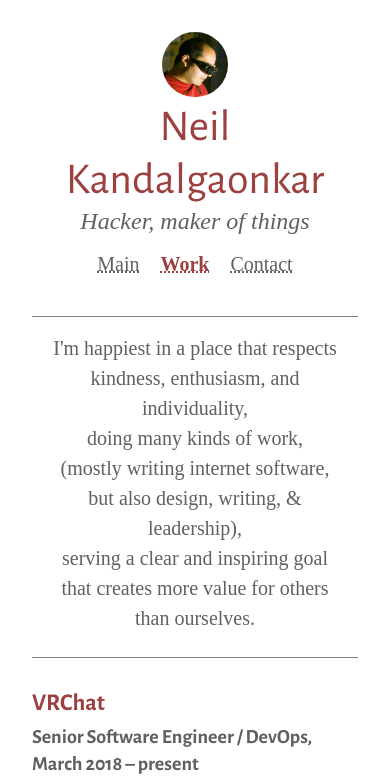
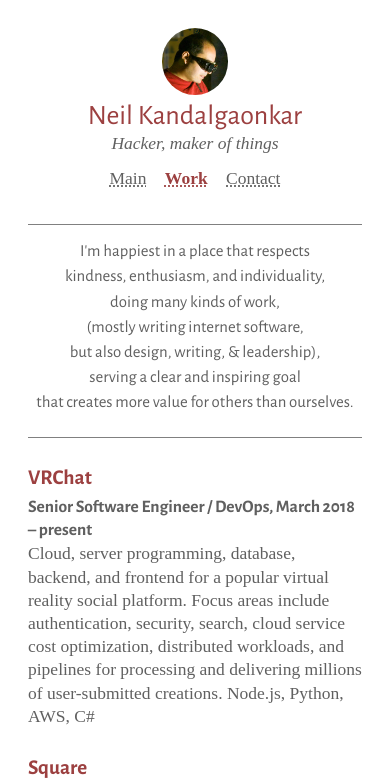
Before and after one commit to neilk/permaweb, a plain HTML site: page site/work/index.html in a window 390 px wide. Shown: the top 782 px of the page. Drawn offline with Linux system fonts and the light colour scheme; a web font is replaced by a local one.

Commit message:
mobile fixes

```diff
--- a/site/style.css
+++ b/site/style.css
@@ -93,7 +93,7 @@ i, em { font-style: italic }
 }
 
 html {
-    font-size: 100%;
+    font-size: 14px;
 }
 
 
@@ -161,11 +161,11 @@ header {
 }
 
 h1 {
-    font-size: 2.75rem;
+    font-size: 2rem;
 }
 
 h2 {
-    font-size: 1.5rem;
+    font-size: 1.25rem;
 }
 
 nav {
@@ -210,9 +210,11 @@ footer {
 }
 
 section#statement {
+    font-family: AlegreyaSans, sans-serif;
+    font-size: 1.2rem;
     border-bottom: 1px solid grey;
     border-top: 1px solid grey;
-    padding: 1rem 1rem 0.5rem 1rem;
+    padding: 1rem 0rem 0.5rem 0rem;
     text-align: center;
     vertical-align: middle;
     line-height: 150%;
@@ -248,8 +250,8 @@ main ul li {
 }
 
 .social-icon {
-    width: 1rem;
-    height: 1rem;
+    width: 16px;
+    height: 16px;
     display: inline-block;
     fill: #828282;
     padding-left: 0.125rem;
@@ -259,5 +261,16 @@ main ul li {
 /* frontpage + desktop layout */
 
 @media only screen and (min-width: 40rem)  {
+  html {
+    font-size: 16px;
+  }
+
+  h1 {
+    font-size: 2.66rem;
+  }
+
+  h2 {
+    font-size: 1.5rem;
+  }
 
 }
```
